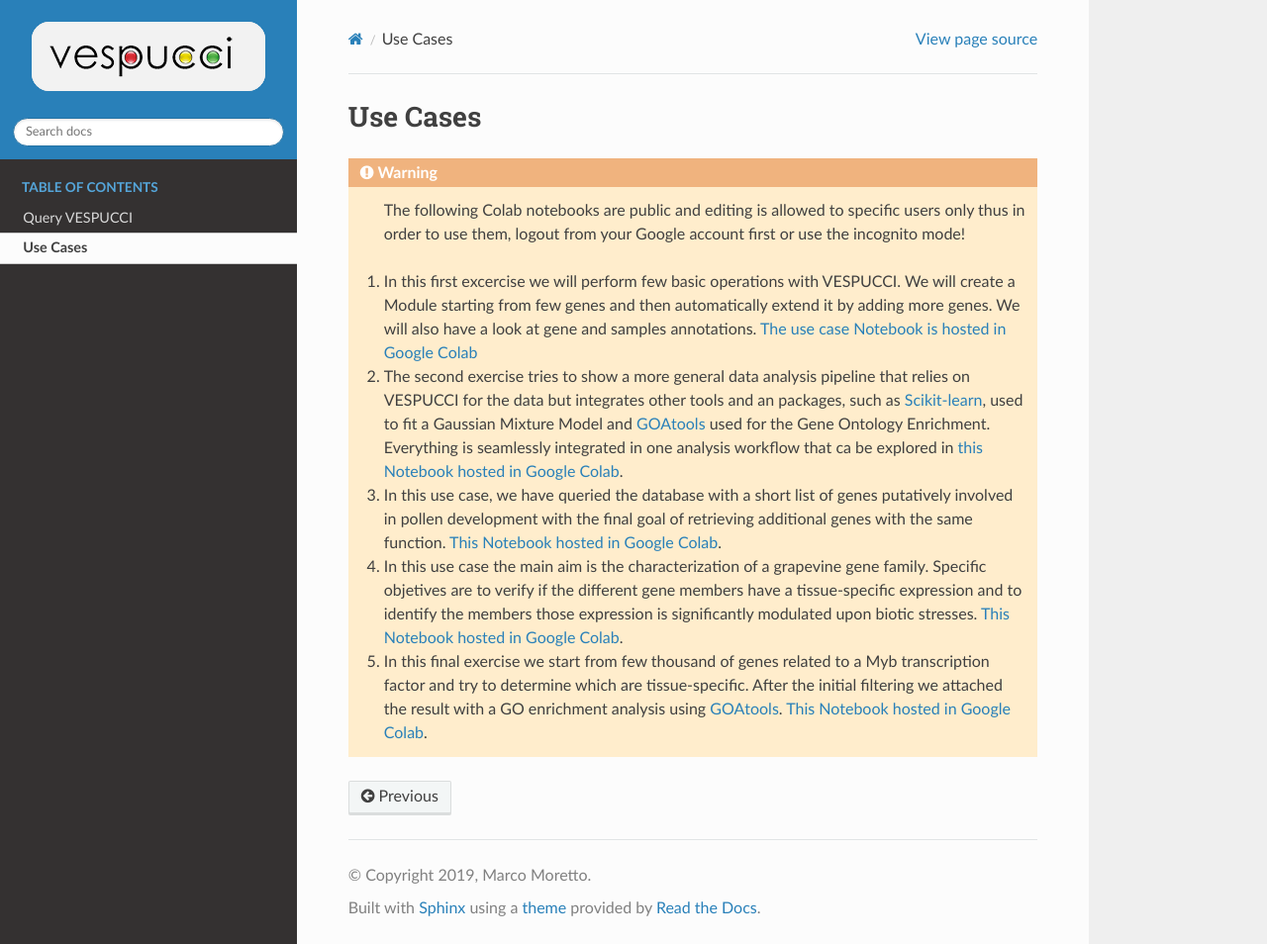
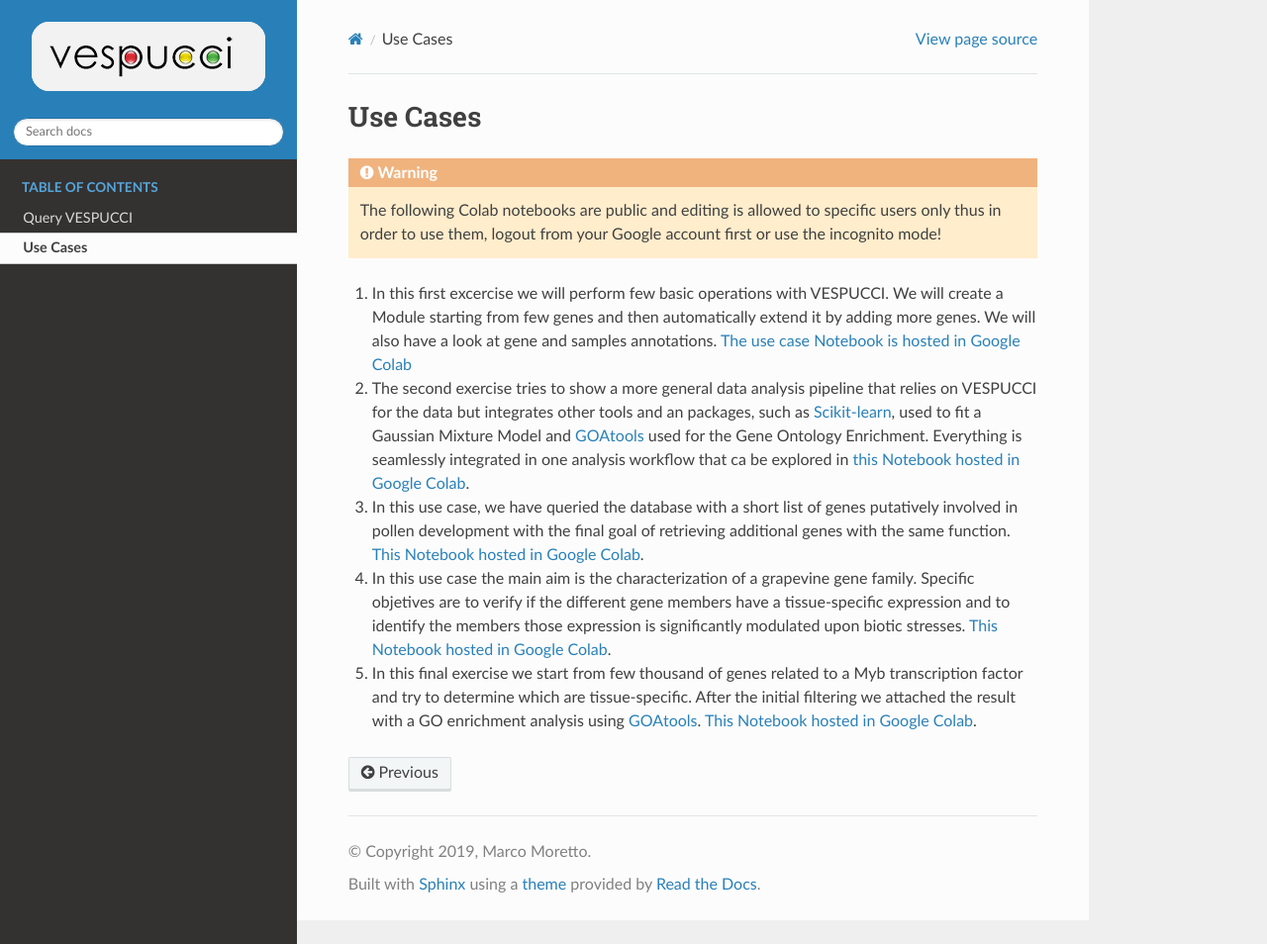
Before and after one commit to marcomoretto/VESPUCCI, a Sphinx documentation site: the page built from docs/use_cases.rst, in a window 1280 px wide and 954 px high. Shown: the whole window at 99% size. Built offline with Sphinx 7.4.7 and the Read the Docs theme 2.0.0, drawn with Linux system fonts in a browser that asks for light colours.

Commit message:
update note

```diff
--- a/docs/use_cases.rst
+++ b/docs/use_cases.rst
@@ -5,12 +5,14 @@ Use Cases
    The following Colab notebooks are public and editing is allowed to specific users only thus in order to use them, logout from your Google account first or use the incognito mode!
 
 
- 1. In this first excercise we will perform few basic operations with VESPUCCI. We will create a Module starting from few genes and then automatically extend it by adding more genes. We will also have a look at gene and samples annotations. `The use case Notebook is hosted in Google Colab <https://colab.research.google.com/drive/1xx4lVvYPBfXkM6Cq95suyikHhmQJ7atV>`_
 
- 2. The second exercise tries to show a more general data analysis pipeline that relies on VESPUCCI for the data but integrates other tools and an packages, such as `Scikit-learn <https://scikit-learn.org/stable/>`__, used to fit a Gaussian Mixture Model and `GOAtools <https://github.com/tanghaibao/goatools>`_ used for the Gene Ontology Enrichment. Everything is seamlessly integrated in one analysis workflow that ca be explored in `this Notebook hosted in Google Colab <https://colab.research.google.com/drive/1lm9fyWcudiKZac91gR6i2B2NbtfFRMDy>`_.
 
- 3. In this use case, we have queried the database with a short list of genes putatively involved in pollen development with the final goal of retrieving additional genes with the same function. `This Notebook hosted in Google Colab <https://colab.research.google.com/drive/1FtXmhzYeBL2-mF4-RpAM3efr3_YRPLei?usp=sharing>`_.
+1. In this first excercise we will perform few basic operations with VESPUCCI. We will create a Module starting from few genes and then automatically extend it by adding more genes. We will also have a look at gene and samples annotations. `The use case Notebook is hosted in Google Colab <https://colab.research.google.com/drive/1xx4lVvYPBfXkM6Cq95suyikHhmQJ7atV>`_
 
- 4. In this use case the main aim is the characterization of a grapevine gene family. Specific objetives are to verify if the different gene members have a tissue-specific expression and to identify the members those expression is significantly modulated upon biotic stresses. `This Notebook hosted in Google Colab <https://colab.research.google.com/drive/185SDG1pQL5tBcYlwDYz5Q79gmRmOIhx2?usp=sharing>`_.
+2. The second exercise tries to show a more general data analysis pipeline that relies on VESPUCCI for the data but integrates other tools and an packages, such as `Scikit-learn <https://scikit-learn.org/stable/>`__, used to fit a Gaussian Mixture Model and `GOAtools <https://github.com/tanghaibao/goatools>`_ used for the Gene Ontology Enrichment. Everything is seamlessly integrated in one analysis workflow that ca be explored in `this Notebook hosted in Google Colab <https://colab.research.google.com/drive/1lm9fyWcudiKZac91gR6i2B2NbtfFRMDy>`_.
 
- 5. In this final exercise we start from few thousand of genes related to a Myb transcription factor and try to determine which are tissue-specific. After the initial filtering we attached the result with a GO enrichment analysis using `GOAtools <https://github.com/tanghaibao/goatools>`_. `This Notebook hosted in Google Colab <https://colab.research.google.com/drive/1y7du48GzYBgxZVXHrPwOZlMpe7U2nOj-?usp=sharing>`_.
+3. In this use case, we have queried the database with a short list of genes putatively involved in pollen development with the final goal of retrieving additional genes with the same function. `This Notebook hosted in Google Colab <https://colab.research.google.com/drive/1FtXmhzYeBL2-mF4-RpAM3efr3_YRPLei?usp=sharing>`_.
+
+4. In this use case the main aim is the characterization of a grapevine gene family. Specific objetives are to verify if the different gene members have a tissue-specific expression and to identify the members those expression is significantly modulated upon biotic stresses. `This Notebook hosted in Google Colab <https://colab.research.google.com/drive/185SDG1pQL5tBcYlwDYz5Q79gmRmOIhx2?usp=sharing>`_.
+
+5. In this final exercise we start from few thousand of genes related to a Myb transcription factor and try to determine which are tissue-specific. After the initial filtering we attached the result with a GO enrichment analysis using `GOAtools <https://github.com/tanghaibao/goatools>`_. `This Notebook hosted in Google Colab <https://colab.research.google.com/drive/1y7du48GzYBgxZVXHrPwOZlMpe7U2nOj-?usp=sharing>`_.
```
